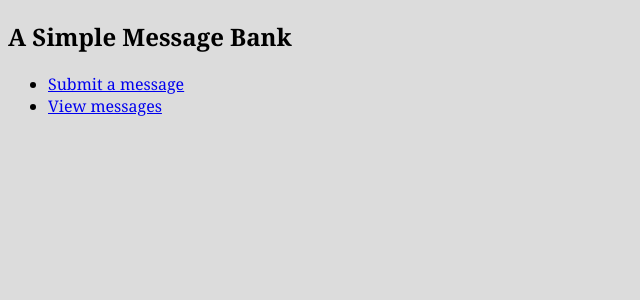
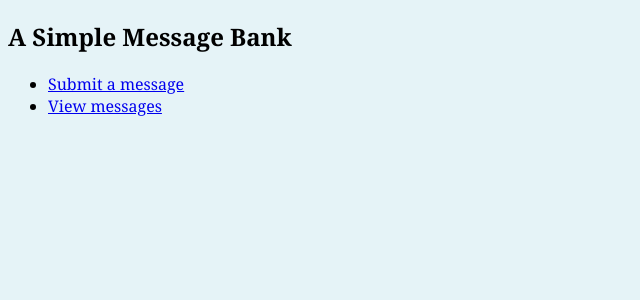
Before and after one commit to evagpm/blog_post_2, a Flask app: page / in a window 1280 px wide. Shown: the top 300 px of the page, without its empty margins (0-640 px from the left). Run offline with Flask 2, Linux system fonts and the light colour scheme.

Commit message:
Update style.css
changed colors

```diff
--- a/static/style.css
+++ b/static/style.css
@@ -1,6 +1,6 @@
 * {
     font-family: Georgia, sans-serif;
-    background-color:gainsboro;
+    background-color:rgb(229, 243, 247);
 }
 
 .message {
@@ -17,6 +17,6 @@ fieldset, label {
 }
 
 #submit {
-    background-color: lightblue;
+    background-color: sandybrown;
     font-size: 1em;
 }
```
